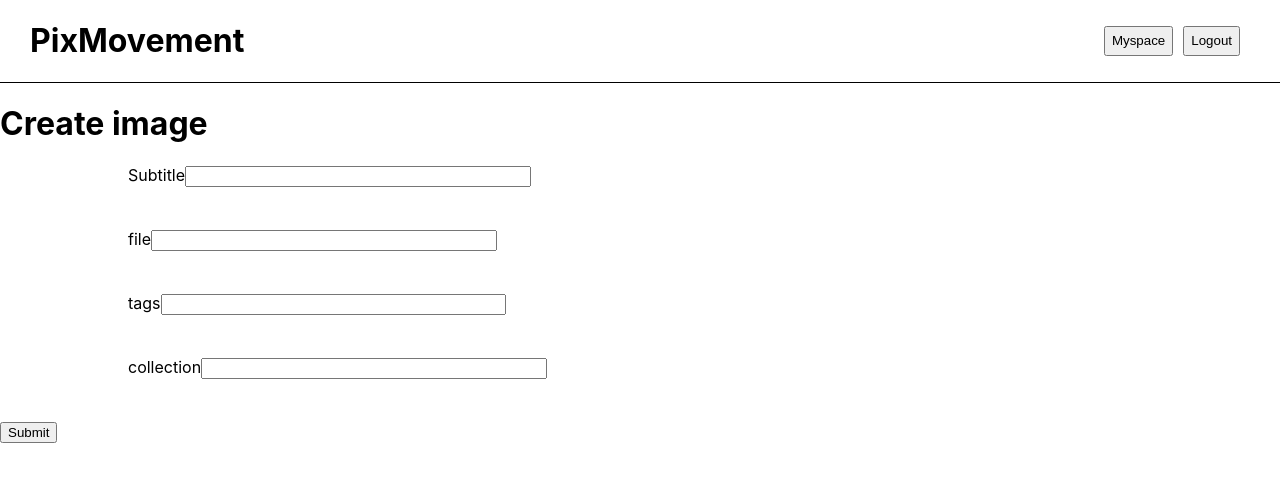
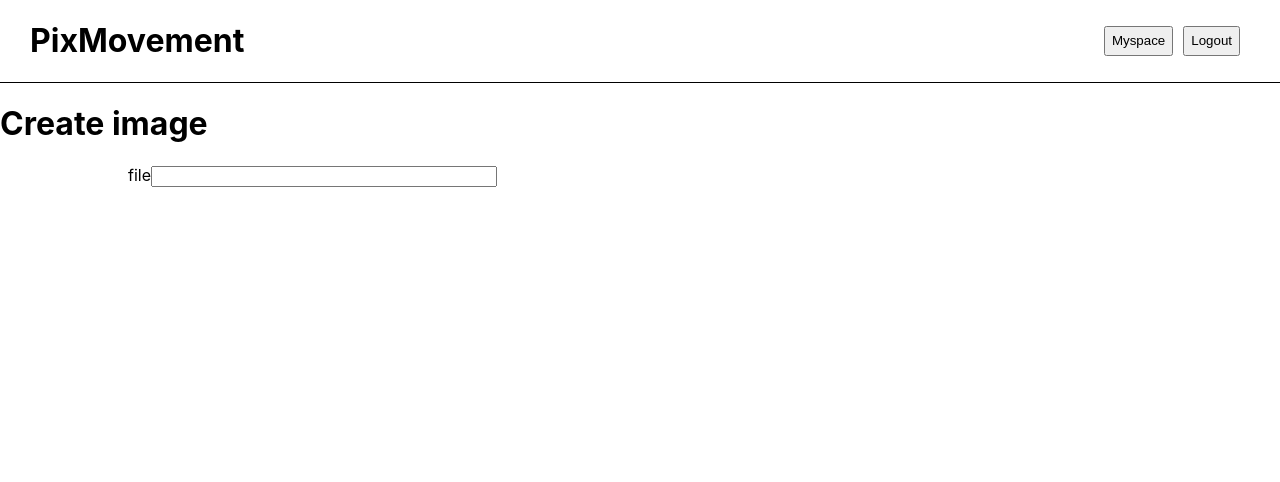
Before and after one commit to indiomedeiros/pixeidos-front-end, a React (Create React App) app: page /user in a window 1280 px wide. Shown: the top 482 px of the page. Built offline with nearby package versions, Linux system fonts and the light colour scheme; sample sign-in values are in the browser's storage.

Commit message:
correções e conversão de data implementada

```diff
--- a/src/Components/Modal/ImageModal.js
+++ b/src/Components/Modal/ImageModal.js
@@ -16,8 +16,8 @@ export default function ImageModal(props) {
     <ModalConteiner>
       <Img src={props.src} onClick={props.onClick} />
       <p>Subtitle: {props.subtitle}</p>
-      <p>author: {props.author}</p>
-      <p>Date: {props.date}</p>
+      <p>Author: {props.author}</p>
+      <p>Yaer: {props.date}</p>
       <p>Tags: {props.tags}</p>
       <p>Collection: {props.collection}</p>
     </ModalConteiner>
--- a/src/Pages/HomePage/HomePage.js
+++ b/src/Pages/HomePage/HomePage.js
@@ -39,6 +39,7 @@ export default function HomePage() {
 
   return (
     <div>
+
       <HomeImageDiv>
         <MainImageHomePage src="https://cdn.pixabay.com/photo/2015/03/26/09/47/sky-690293_1280.jpg" />
 
@@ -65,16 +66,18 @@ export default function HomePage() {
 
         {modal &&
           modal.map((image) => {
+            {console.log("render image", image.date.split("-")[0])}
             return (
               <ImageModal
                 src={image.file}
                 subtitle={image.subtitle}
                 author={image.author}
-                date={image.date}
+                date={image.date.split("-")[0]}
                 tags={image.tags}
                 collection={image.collection}
                 onClick={showModal}
               />
+
             );
           })}
       </HomeCardDiv>
--- a/src/Pages/UploudPage.js
+++ b/src/Pages/UploadPage.js
@@ -1,6 +1,6 @@
 import {useProtectedPage} from "../Hooks/useProtectedPage"
 
-export default function UploudPage() {
+export default function UploadPage() {
   useProtectedPage()
   return <></>;
 }
--- a/src/Pages/UserPage.js
+++ b/src/Pages/UserPage.js
@@ -5,16 +5,18 @@ import { useRequestPost } from "../Hooks/useRequestPost";
 import {useProtectedPage} from "../Hooks/useProtectedPage"
 import { createImageURL } from "../Requests/entities";
 
+
+
 export default function UserPage() {
 
   useProtectedPage()
   const [resultRequest, requestPost] = useRequestPost();
   const [form, handleChange, clearInput] = useForm({
     subtitle: "",
-    file: "",
     tags: "",
     collection: "",
   });
+
 
   const createImagem = (event) => {
     event.preventDefault();
@@ -27,10 +29,21 @@ export default function UserPage() {
 
   return (
     <div>
-
+      {console.log("form", form)}
       <form onSubmit={createImagem}>
       <h1>Create image</h1>
-        <InputComponent
+
+      <InputComponent
+          label="file"
+          type="url"
+          name="file"
+          value={form.file}
+          onChange={handleChange}
+          required
+        />
+
+
+        {form.file && <InputComponent
           label="Subtitle"
           type="text"
           name="subtitle"
@@ -39,18 +52,11 @@ export default function UserPage() {
           pattern="[A-Za-z].{2,}"
           title="minimo de 3 letras iniciais"
           required
-        />
+        />}
 
-        <InputComponent
-          label="file"
-          type="url"
-          name="file"
-          value={form.file}
-          onChange={handleChange}
-          required
-        />
 
-        <InputComponent
+
+        {form.subtitle && <InputComponent
           label="tags"
           type="text"
           name="tags"
@@ -59,9 +65,9 @@ export default function UserPage() {
           pattern="[A-Za-z].{2,}"
           title="minimo de 3 letras iniciais"
           required
-        />
+        />}
 
-        <InputComponent
+        {form.tags && <InputComponent
           label="collection"
           type="text"
           name="collection"
@@ -70,8 +76,9 @@ export default function UserPage() {
           pattern="[A-Za-z].{2,}"
           title="minimo de 3 letras iniciais"
           required
-        />
-        <button>{"Submit"}</button>
+        />}
+        {form.collection && <button>{"Submit"}</button>}
+        <img src = {form.file}/>
       </form>
     </div>
   );
--- a/src/Router/Router.js
+++ b/src/Router/Router.js
@@ -4,7 +4,8 @@ import HomePage from "../Pages/HomePage/HomePage";
 import ImageDetailsPage from "../Pages/ImageDetailsPage";
 import LoginPage from "../Pages/LoginPage";
 import SignupPage from "../Pages/SignupPage";
-import UploudPage from "../Pages/UploudPage";
+import UploadPage from "../Pages/UploadPage";
+
 import UserPage from "../Pages/UserPage";
 
 export default function Router() {
@@ -33,7 +34,7 @@ export default function Router() {
         </Route>
         <Route exact path="/uploud">
           <Header />
-          <UploudPage />
+          <UploadPage />
         </Route>
       </Switch>
     </BrowserRouter>
```
Also changed, not shown: 1 other file (tests, documents, lock files or other folders).
